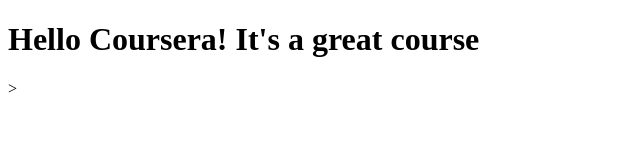
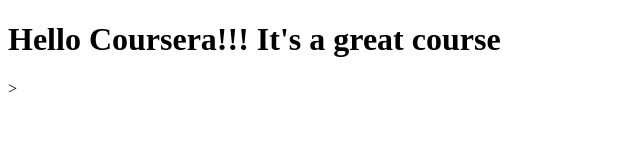
Before and after one commit to VladislavaMa/coursera-test, a plain HTML site: page site/Index.html in a window 1280 px wide. Shown: the whole page, without its empty margins (0-640 px from the left). Drawn offline with Linux system fonts and the light colour scheme.

Commit message:
Update Index.html

```diff
--- a/site/Index.html
+++ b/site/Index.html
@@ -4,6 +4,6 @@
 	<title>Hello Coursera!</title>
 </head>
 <body>
-<h1>Hello Coursera! It's a great course</h1>>
+<h1>Hello Coursera!!! It's a great course</h1>>
 </body>
 </html>
```
